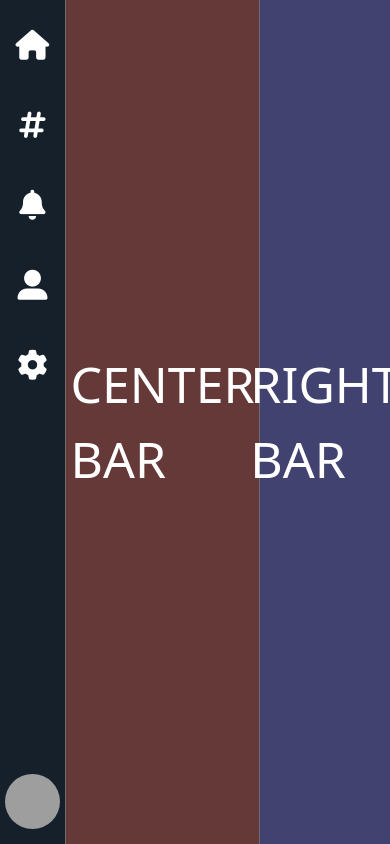
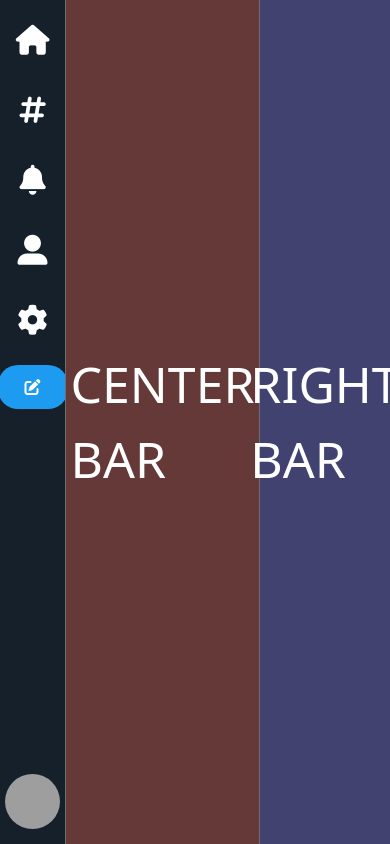
Before and after one commit to enzocazenave/twitter, a React (Vite) app: page / in a window 390 px wide. Built offline with nearby package versions, Linux system fonts and the light colour scheme; grey boxes are pictures that could not be loaded.

Commit message:
Modularize some files

```diff
--- a/src/components/LeftBar.jsx
+++ b/src/components/LeftBar.jsx
@@ -1,43 +1,11 @@
 import '../styles/components/LeftBar.css';
+import { Nav, Footer } from './LeftComponents';
 
 export const LeftBar = () => {
     return (
         <>
-            <nav className="leftbar-container_menu">
-                <li className="leftbar-container_menu--item">
-                    <i className="fas fa-home"></i>
-                    <a className="leftbar-container_menu--item__title" href="#">Home</a>
-                </li>
-                <li className="leftbar-container_menu--item">
-                    <i className="fas fa-hashtag"></i>
-                    <a className="leftbar-container_menu--item__title" href="#">Explore</a>
-                </li>
-                <li className="leftbar-container_menu--item">
-                    <i className="fas fa-bell"></i>
-                    <a className="leftbar-container_menu--item__title" href="#">Notifications</a>
-                </li>
-                <li className="leftbar-container_menu--item">
-                    <i className="fas fa-user-alt"></i>
-                    <a className="leftbar-container_menu--item__title" href="#">Profile</a>
-                </li>
-                <li className="leftbar-container_menu--item">
-                    <i className="fas fa-cog"></i>
-                    <a className="leftbar-container_menu--item__title" href="#">Settings</a>
-                </li>
-                <button className="leftbar-container_menu--tweet" type="button">Tweet</button>
-            </nav>
-
-            <footer className="leftbar-container_footer">
-                <img className="leftbar-container_footer--img" src={ "https://avatars.githubusercontent.com/u/102680110?v=4" } />
-                <div className="leftbar-container_footer--user">
-                    <p className="leftbar-container_footer--user__name">
-                        Enzo Cazenave
-                    </p>
-                    <p className="leftbar-container_footer--user__username">
-                        @chikicazenave_
-                    </p>
-                </div>
-            </footer>
+            <Nav />
+            <Footer />
         </>
     )
 }
--- /dev/null
+++ b/src/components/LeftComponents/Footer.jsx
@@ -0,0 +1,15 @@
+export const Footer = () => {
+    return (
+        <footer className="leftbar-container_footer">
+            <img className="leftbar-container_footer--img" src={ "https://avatars.githubusercontent.com/u/102680110?v=4" } />
+            <div className="leftbar-container_footer--user">
+                <p className="leftbar-container_footer--user__name">
+                    Enzo Cazenave
+                </p>
+                <p className="leftbar-container_footer--user__username">
+                    @chikicazenave_
+                </p>
+            </div>
+        </footer>
+    )
+}
--- /dev/null
+++ b/src/components/LeftComponents/Nav.jsx
@@ -0,0 +1,28 @@
+export const Nav = () => {
+    return (
+        <nav className="leftbar-container_menu">
+            <li className="leftbar-container_menu--item">
+                <i className="fas fa-home"></i>
+                <a className="leftbar-container_menu--item__title" href="#">Home</a>
+            </li>
+            <li className="leftbar-container_menu--item">
+                <i className="fas fa-hashtag"></i>
+                <a className="leftbar-container_menu--item__title" href="#">Explore</a>
+            </li>
+            <li className="leftbar-container_menu--item">
+                <i className="fas fa-bell"></i>
+                <a className="leftbar-container_menu--item__title" href="#">Notifications</a>
+            </li>
+            <li className="leftbar-container_menu--item">
+                <i className="fas fa-user-alt"></i>
+                <a className="leftbar-container_menu--item__title" href="#">Profile</a>
+            </li>
+            <li className="leftbar-container_menu--item">
+                <i className="fas fa-cog"></i>
+                <a className="leftbar-container_menu--item__title" href="#">Settings</a>
+            </li>
+            <button className="leftbar-container_menu--tweet" type="button">Tweet</button>
+            <button className="leftbar-container_menu--tweet" id="responsive-tweet-button" type="button"><i className="fa fa-edit"></i></button>
+        </nav>
+    )
+}
--- /dev/null
+++ b/src/components/LeftComponents/index.js
@@ -0,0 +1,2 @@
+export * from './Nav';
+export * from './Footer';
--- a/src/styles/components/LeftBar.css
+++ b/src/styles/components/LeftBar.css
@@ -56,6 +56,10 @@
     opacity: 0.9;
 }
 
+#responsive-tweet-button {
+    display: none;
+}
+
 /*  --------------------------- */
 
 .leftbar-container_footer {
@@ -109,8 +113,9 @@
 }
 
 @media (max-width: 992px) {
-    .leftbar-container_menu--item {
-        padding: 15px 0;
+    .leftbar-container_menu--item:hover {
+        background-color: transparent;
+        opacity: 0.8;
     }
     .leftbar-container_menu--item i {
         font-size: 30px;
@@ -127,4 +132,10 @@
         margin: 0;
     }
     .leftbar-container_menu--tweet { display: none;}
+    #responsive-tweet-button {
+        display: block;
+        margin: 0;
+        width: 100%;
+    }
+
 }
```
